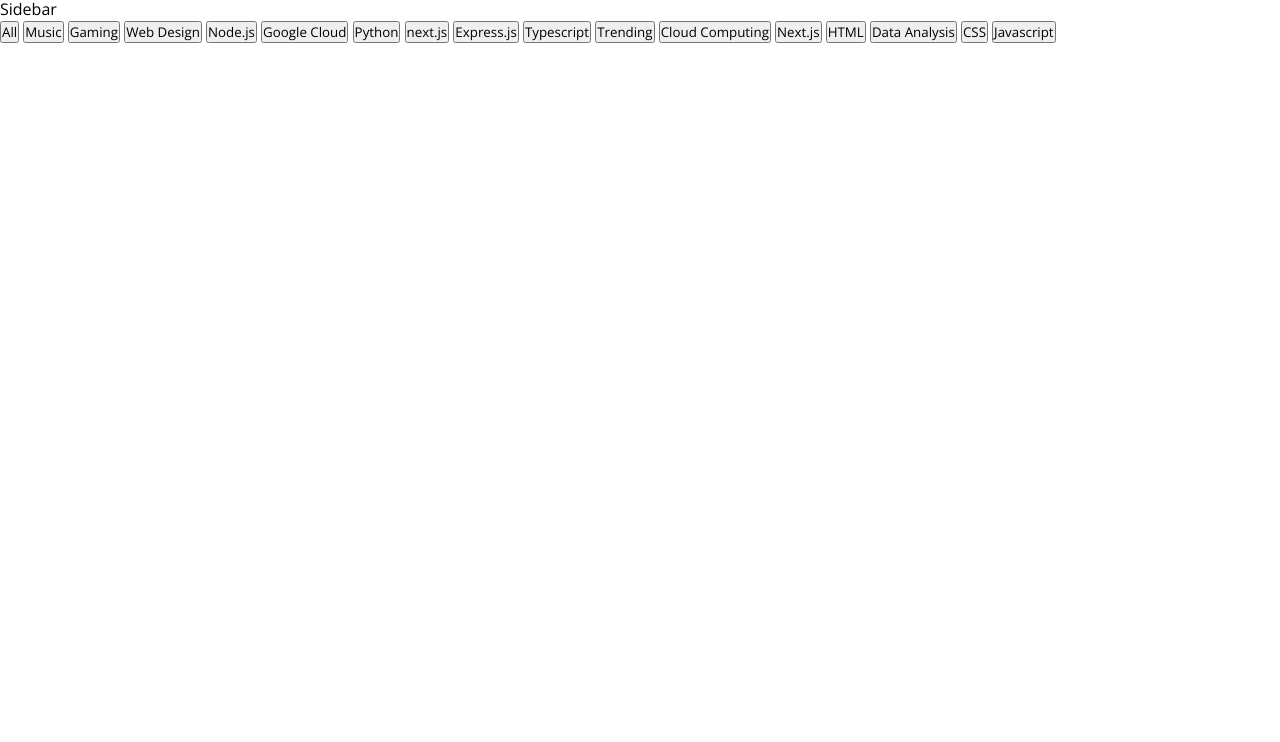
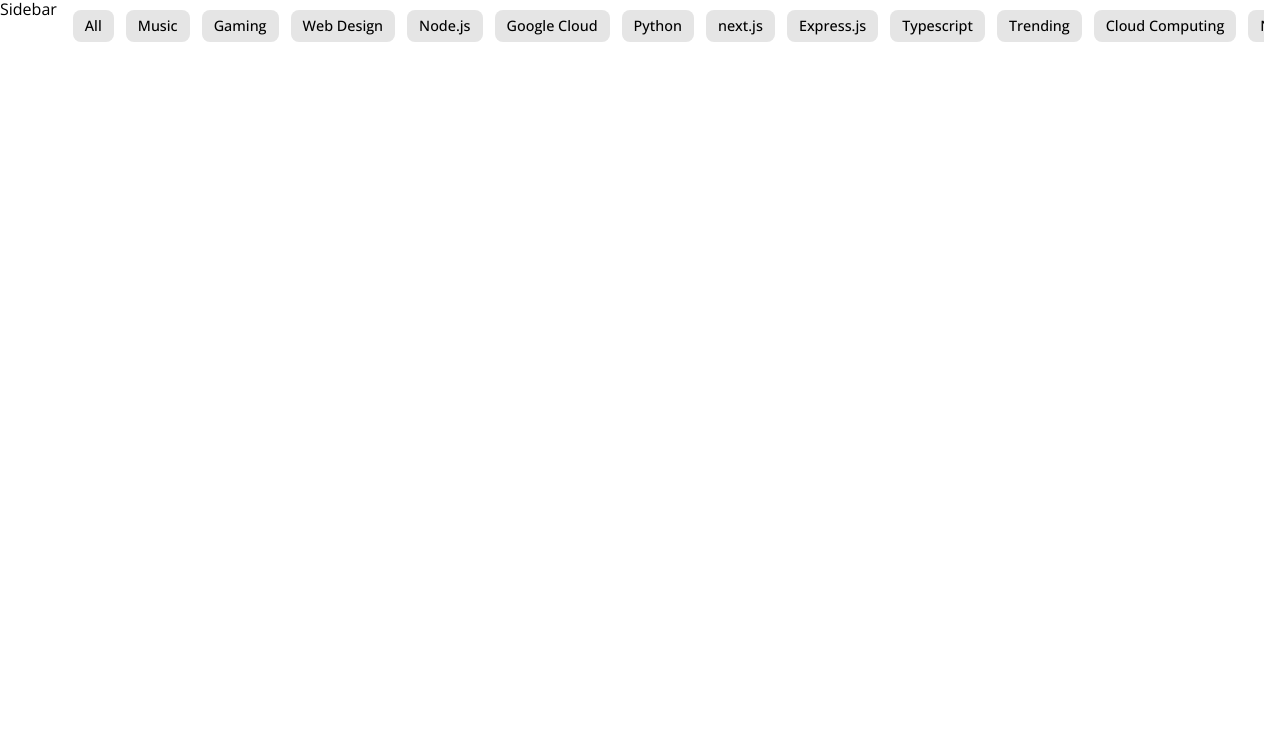
Before and after one commit to Amit-Patra-04/Youtube-Homepage-Frontend-Clone, a plain HTML site: page index.html in a window 1280 px wide. Shown: the part 58-800 px from the top of the page. Drawn offline with nearby package versions, Linux system fonts and the light colour scheme.

Commit message:
Slidebar Sub-header Design

```diff
--- a/style.css
+++ b/style.css
@@ -102,3 +102,41 @@
     border: 1px solid var(--border-color);
     border-left: 0;
 }
+
+/* Slidebar Design */
+
+.main-layout{
+    display: flex;
+}
+
+.main-layout .content-wrapper{
+    padding: 0 1rem;
+    overflow-x: hidden;
+    width: 100%;
+}
+
+.content-wrapper .category-list{
+    display: flex;
+    gap: .75rem;
+    overflow-x: auto;
+    padding: .75rem 0 .75rem;
+    scrollbar-width: none;
+}
+
+.category-list .category-button{
+    border: none;
+    cursor: pointer;
+    font-size: .9rem;
+    font-weight: 500;
+    white-space: nowrap;
+    padding: .4rem .75rem;
+    border-radius: .5rem;
+    background: var(--light-grey-color);
+}
+
+.content-wrapper .video-list{
+    display: grid;
+    gap: 1rem;
+    padding: 1.25rem 0 4rem;
+    grid-template-columns: repeat(auto-fill, minmax(300px, 1fr));
+}
```
